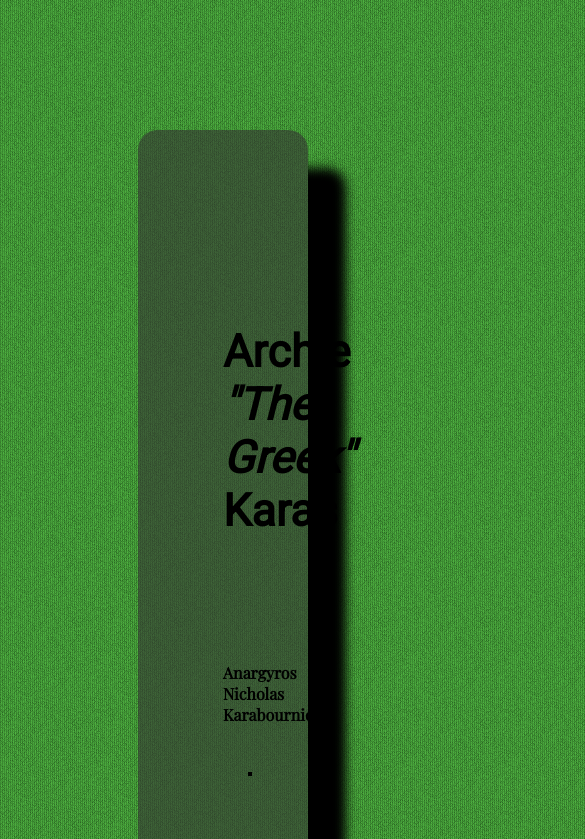
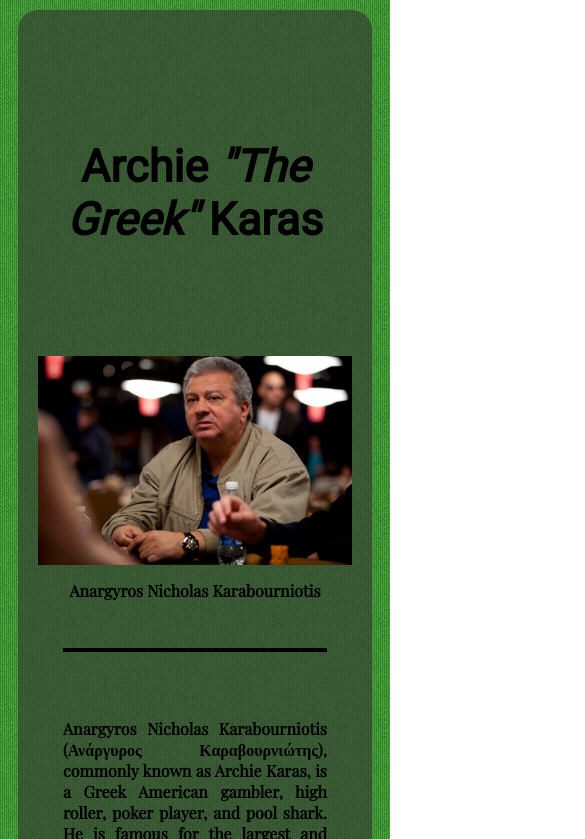
Before and after one commit to jeff529/FCC-project-00-tribute-page, a plain HTML site: page index.html in a window 390 px wide. Shown: the top 839 px of the page, 585 px wide, since content can reach past the window. Drawn offline with nearby package versions, Linux system fonts and the light colour scheme.

Commit message:
added responsiveness

```diff
--- a/style.css
+++ b/style.css
@@ -8,11 +8,10 @@ body {
 
 #main {
     background-color: rgba(53, 51, 51, 0.6);
-    margin: 130px;
-    padding: 85px;
+    margin: 10px;
+    padding: 20px;
     font-family: 'Playfair Display', serif;
     font-weight: 625;
-    box-shadow: 38px 38px 11px black;
     border-radius: 20px;
 }
 
@@ -25,23 +24,35 @@ body {
 
 }
 
+
+.img-div {
+    text-align: center;
+    margin-bottom: 47px;
+}
+
+#image {
+    max-width: 100%;
+    margin: 0 auto;
+    display: block;
+    height: auto;
+    width: 600px;
+}
+
+
 #img-caption {
     margin-top: 15px;
 }
 
 
-.container {
-    display: grid;
-    width: 100%;
-    grid-template-columns: 3fr 2fr;
-    grid-gap: 25px;
-}
+hr {
+    border: solid 2px black;
+    margin: 25px;
+    }
 
 
 #tribute-info {
     text-align: justify;
     padding: 25px;
-    /* background-color: darkseagreen; */
 }
 
 blockquote {
@@ -53,14 +64,13 @@ blockquote {
 
 #timeline {
     padding: 25px;
-    /* background-color: pink; */
 }
 
 
 
 #tribute-link {
     margin-top: 75px;
-
+    text-align: center;
 }
 
 #tribute-link a {
@@ -75,24 +85,31 @@ footer {
     margin: 20px;
 }
 
-hr {
-border: solid 2px black;
-margin: 25px;
-}
+
+/* Trying to make it responsive */
+
+@media only screen and (min-width:768px) {
+
+    #main {
+        margin: 130px;
+        padding: 85px;
+        box-shadow: 38px 38px 11px black;
+
+
+    }
+
+
+
+    .container {
+        display: grid;
+        width: 100%;
+        grid-template-columns: 3fr 2fr;
+        grid-gap: 25px;
+    }
 
 
 
 
 
-.img-div {
-    text-align: center;
-    margin-bottom: 47px;
+
 }
-
-#image {
-    max-width: 100%;
-    margin: 0 auto;
-    display: block;
-    height: auto;
-    width: 600px;
-}
```
